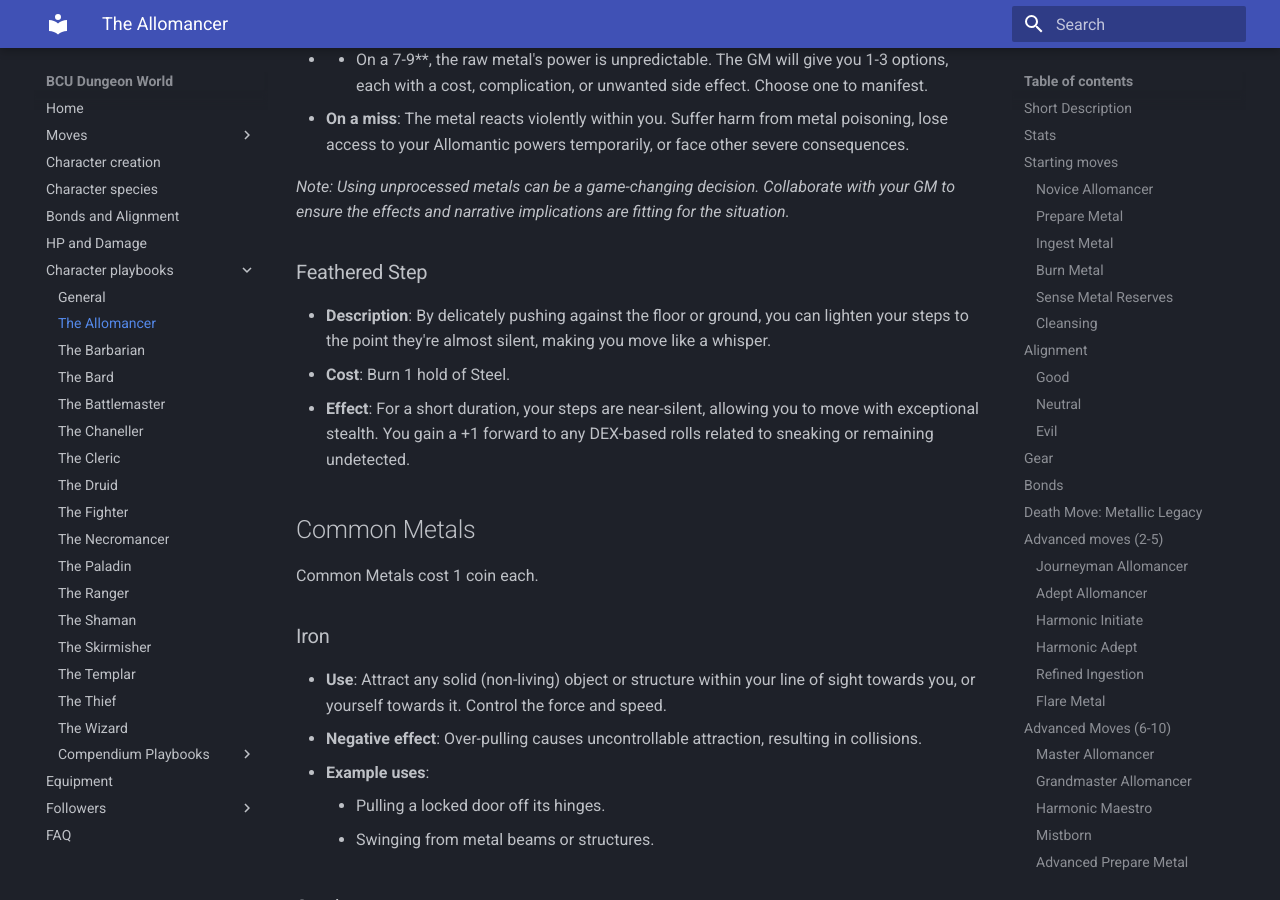
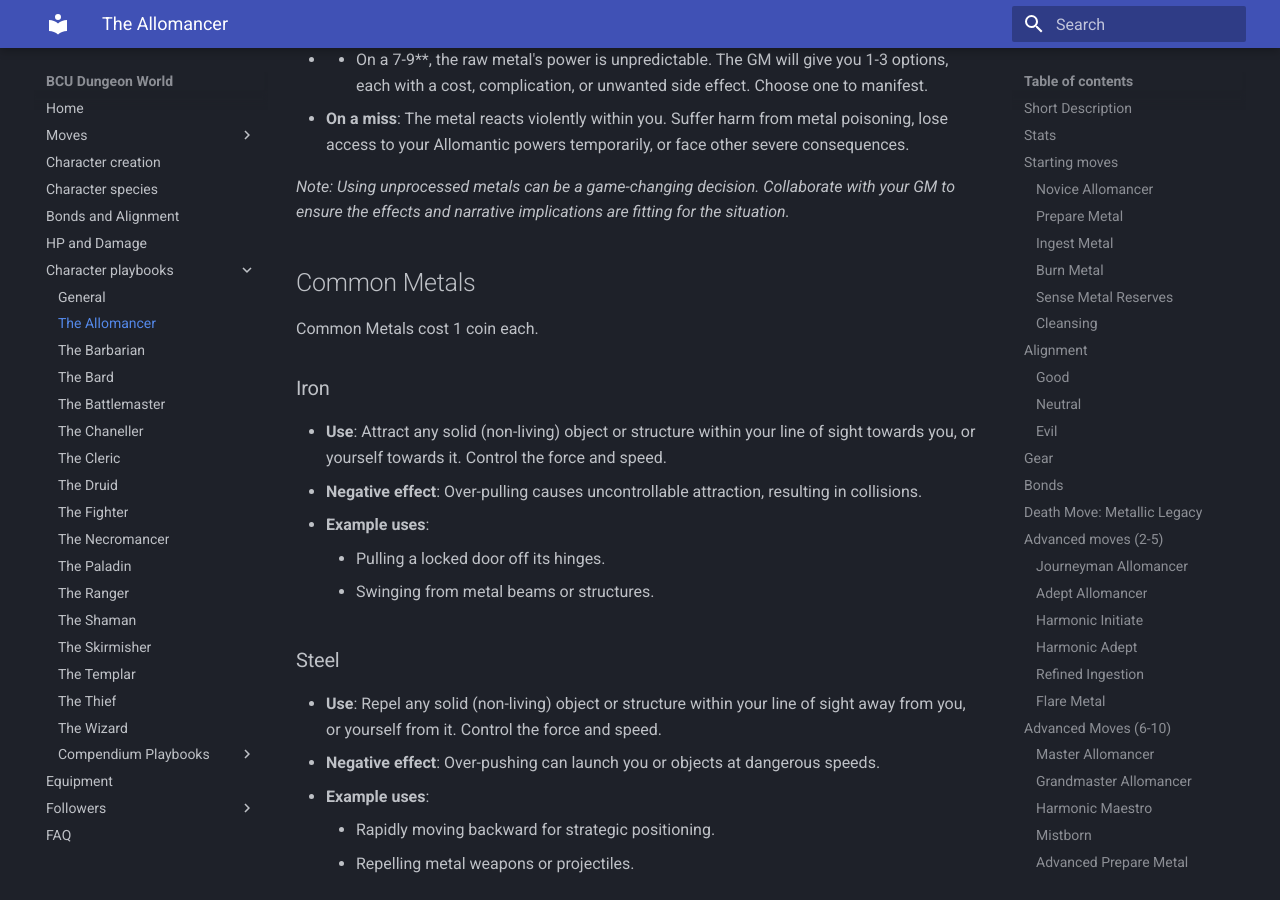
Before and after one commit to szeplakig/bcu_dungeon_world, an MkDocs documentation site: the page built from docs/Character playbooks/The Allomancer.md, in a window 1280 px wide and 900 px high, scrolled down 9554 px. Built offline with MkDocs 1.6.1 and Material for MkDocs 9.7.7, drawn with Linux system fonts in a browser that asks for light colours; some of the changed text lies outside the part shown.

Commit message:
Update The Allomancer.md

```diff
--- a/docs/Character playbooks/The Allomancer.md
+++ b/docs/Character playbooks/The Allomancer.md
@@ -275,11 +275,6 @@ Tapping into the raw form of Allomancy, you engage with its unpredictable, wild,
 - **On a miss**: The metal reacts violently within you. Suffer harm from metal poisoning, lose access to your Allomantic powers temporarily, or face other severe consequences.
 
 _Note: Using unprocessed metals can be a game-changing decision. Collaborate with your GM to ensure the effects and narrative implications are fitting for the situation._
-### Feathered Step
-
-- **Description**: By delicately pushing against the floor or ground, you can lighten your steps to the point they're almost silent, making you move like a whisper.
-- **Cost**: Burn 1 hold of Steel.
-- **Effect**: For a short duration, your steps are near-silent, allowing you to move with exceptional stealth. You gain a +1 forward to any DEX-based rolls related to sneaking or remaining undetected.
 
 ## Common Metals
 
```
Also changed, not shown: other parts of docs/Character playbooks/The Allomancer.md (+6 -0 lines).
